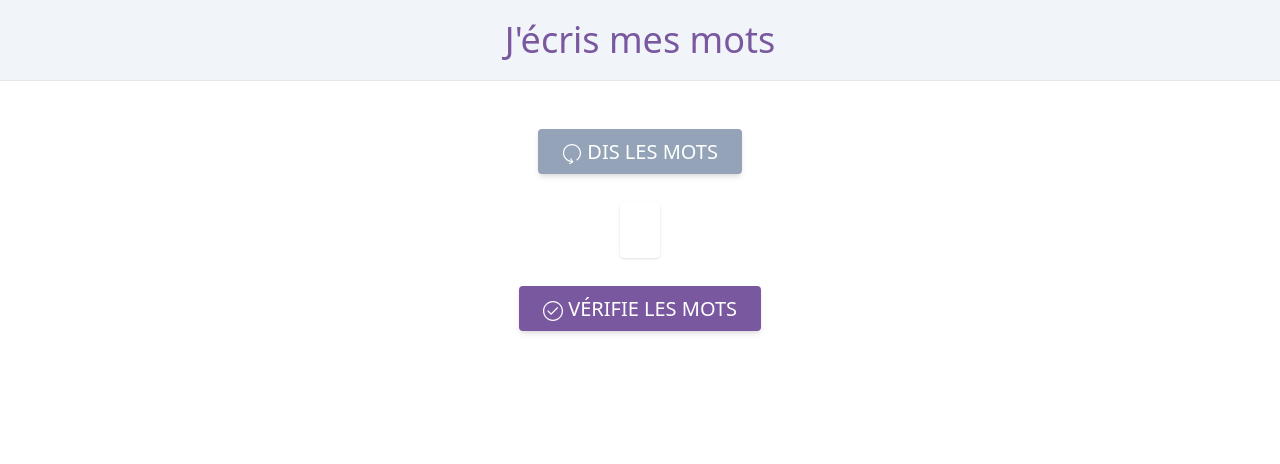
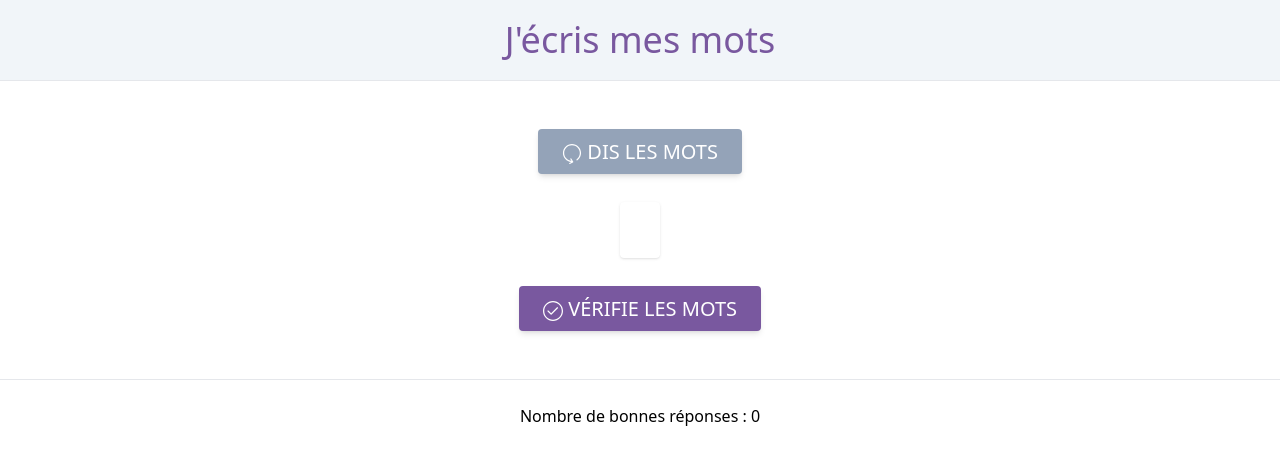
Before and after one commit to harg/egwordlist, a Next.js app: page / in a window 1280 px wide. Shown: the top 464 px of the page. Built offline with nearby package versions, Linux system fonts and the light colour scheme.

Commit message:
Display score

```diff
--- a/pages/index.tsx
+++ b/pages/index.tsx
@@ -37,6 +37,8 @@ const initialGameState : GameState = {
 type AppState = {
   wordlist: string[];
   wordToGuess: string;
+  gameCount: number;
+  score: number;
 }
 
 export default function Home() {
@@ -45,20 +47,23 @@ export default function Home() {
   //const wordToGuess = useWLStore((state:any) => state.wordToGuess);
   // const setWordToGuess = useWLStore((state:any) => state.setWordToGuess);
 
-  const [appState, setAppState] = useState<AppState>({wordlist: initialWordList, wordToGuess:  initialWordList[Math.floor(Math.random() * initialWordList.length)]})
+  const [appState, setAppState] = useState<AppState>({wordlist: initialWordList, wordToGuess:  initialWordList[Math.floor(Math.random() * initialWordList.length)], gameCount: 0, score: 0})
 
 
   const handleNewGame = () => {
-    console.log("handleNewGame")
     const newWordToGuess = initialWordList[Math.floor(Math.random() * initialWordList.length)]
     setAppState({...appState, wordToGuess: newWordToGuess})
+  }
+
+  const incScore = (inc: 0 | 1) => {
+    setAppState({...appState, gameCount: appState.gameCount+1, score: appState.score+inc})
   }
 
   // useEffect(() => {
   //   handleNewGame()
   // }, []);
 
-  return(<Game wordToGuess={appState.wordToGuess} handleNewGame={handleNewGame} />)
+  return(<Game wordToGuess={appState.wordToGuess} handleNewGame={handleNewGame} gameCount={appState.gameCount} score={appState.score} incScore={incScore} />)
 }
 
 
@@ -73,6 +78,9 @@ type GameState = {
 type GameProps = {
   wordToGuess: string;
   handleNewGame: () => void;
+  score: number;
+  gameCount: number;
+  incScore: (inc: 0 | 1) => void;
 }
 
 
@@ -134,10 +142,11 @@ function Game(props: GameProps) {
   const submitWord = () => {
     if (props.wordToGuess.toUpperCase() === gameState.letters.join('').toUpperCase()) {
       setGameState({...gameState, result: res.WIN})
+      props.incScore(1)
       speech("Bien joué!")
-      // window.location.reload();
     } else {
       setGameState({...gameState, result: res.LOOSE})
+      props.incScore(0)
       speech("Non, ce n'est pas ça")
     }
     focusLastInput()
@@ -192,6 +201,11 @@ function Game(props: GameProps) {
       {gameState.result === res.WIN ? <div className="text-3xl font-bold text-purple py-10 ">Bien joué! 😊</div> : ''}
       {gameState.result !== res.NO_RESULT ? <button className="inline-block px-6 py-2.5 bg-purple text-white font-medium text-xl leading-tight uppercase rounded shadow-md hover:bg-purple hover:shadow-lg focus:bg-purple focus:shadow-lg focus:outline-none focus:ring-0 active:bg-purple active:shadow-lg transition duration-150 ease-in-out" onClick={reloadGame}><SlPlus className="inline-block align-middle" /> Nouveaux mots</button> : ''}
       {gameState.result == res.NO_RESULT ? <div><br /><button className="inline-block px-6 py-2.5 bg-purple text-white font-medium text-xl leading-tight uppercase rounded shadow-md hover:bg-purple hover:shadow-lg focus:bg-purple focus:shadow-lg focus:outline-none focus:ring-0 active:bg-purple active:shadow-lg transition duration-150 ease-in-out" onClick={() => submitWord()}><SlCheck className="inline-block align-middle" /> Vérifie les mots</button></div> : ''}
+      <br />
+      <br />
+      <hr />
+      <br />
+      <div>Nombre de bonnes réponses : {props.score} {props.gameCount === 0 ? '' : `/ ${props.gameCount}` }</div>
     </div>
 
   )
```
